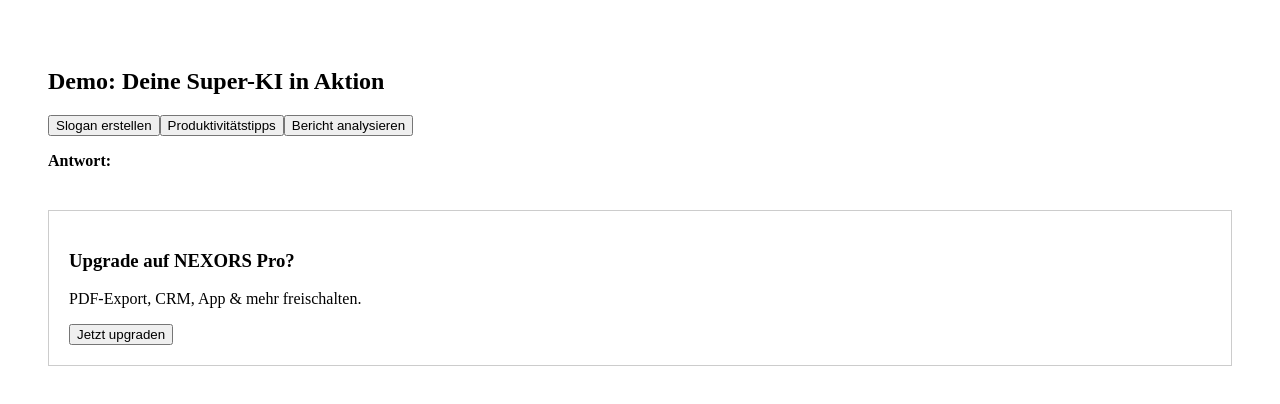
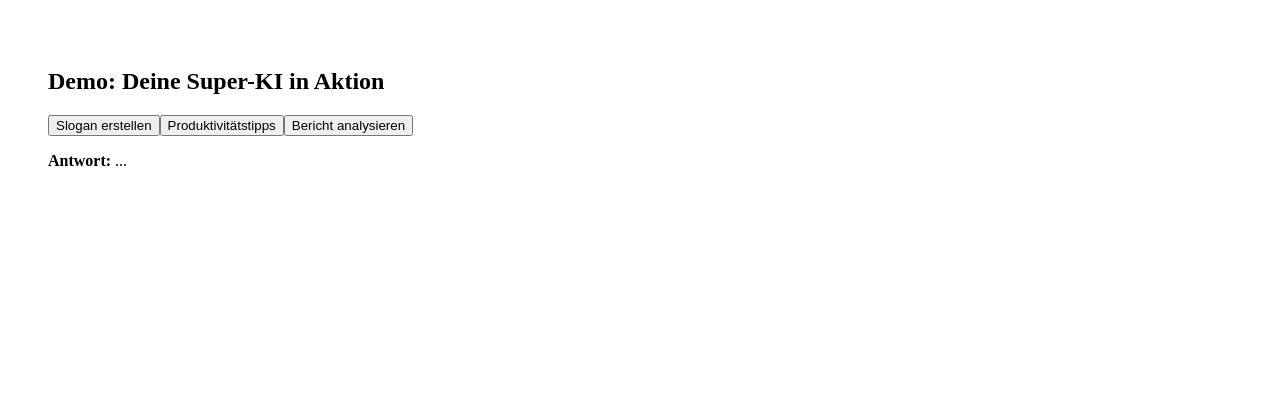
Before and after one commit to Faty-cmd/nexors-platform, a Next.js app: page /demo in a window 1280 px wide. Shown: the top 404 px of the page. Built offline with nearby package versions, Linux system fonts and the light colour scheme.

Commit message:
Update demo.js

```diff
--- a/pages/demo.js
+++ b/pages/demo.js
@@ -1,26 +1,30 @@
 import { useState } from "react";
 import { getGPTResponse } from "../lib/gpt";
-import UpgradeBox from "../components/UpgradeBox";
-import { trackCoreEvent } from "../lib/core";
 
 export default function Demo() {
-  const [response, setResponse] = useState("");
+  const [task, setTask] = useState("");
+  const [response, setResponse] = useState("...");
 
   const handleTask = async (prompt) => {
-    trackCoreEvent("task_clicked", prompt);
+    setTask(prompt);
+    setResponse("Lädt...");
     const result = await getGPTResponse(prompt);
     setResponse(result);
-    trackCoreEvent("response_received", result);
   };
 
   return (
     <main style={{ padding: 40 }}>
       <h2>Demo: Deine Super-KI in Aktion</h2>
-      <button onClick={() => handleTask("Erstelle einen Slogan")}>Slogan erstellen</button>
-      <button onClick={() => handleTask("10 Produktivitätstipps")}>Produktivitätstipps</button>
-      <button onClick={() => handleTask("Analysiere einen Bericht")}>Bericht analysieren</button>
+      <button onClick={() => handleTask("Erstelle einen Slogan")}>
+        Slogan erstellen
+      </button>
+      <button onClick={() => handleTask("10 Produktivitätstipps")}>
+        Produktivitätstipps
+      </button>
+      <button onClick={() => handleTask("Analysiere einen Bericht")}>
+        Bericht analysieren
+      </button>
       <p><strong>Antwort:</strong> {response}</p>
-      <UpgradeBox />
     </main>
   );
 }
```
